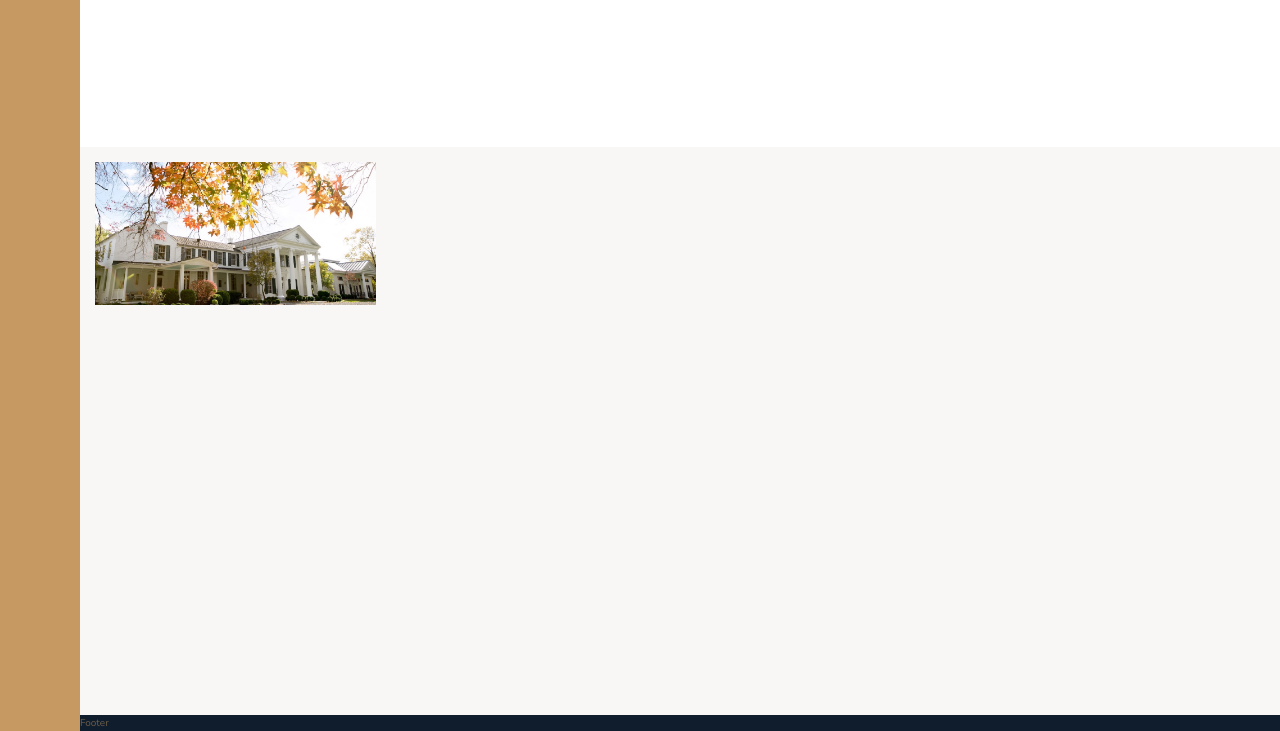
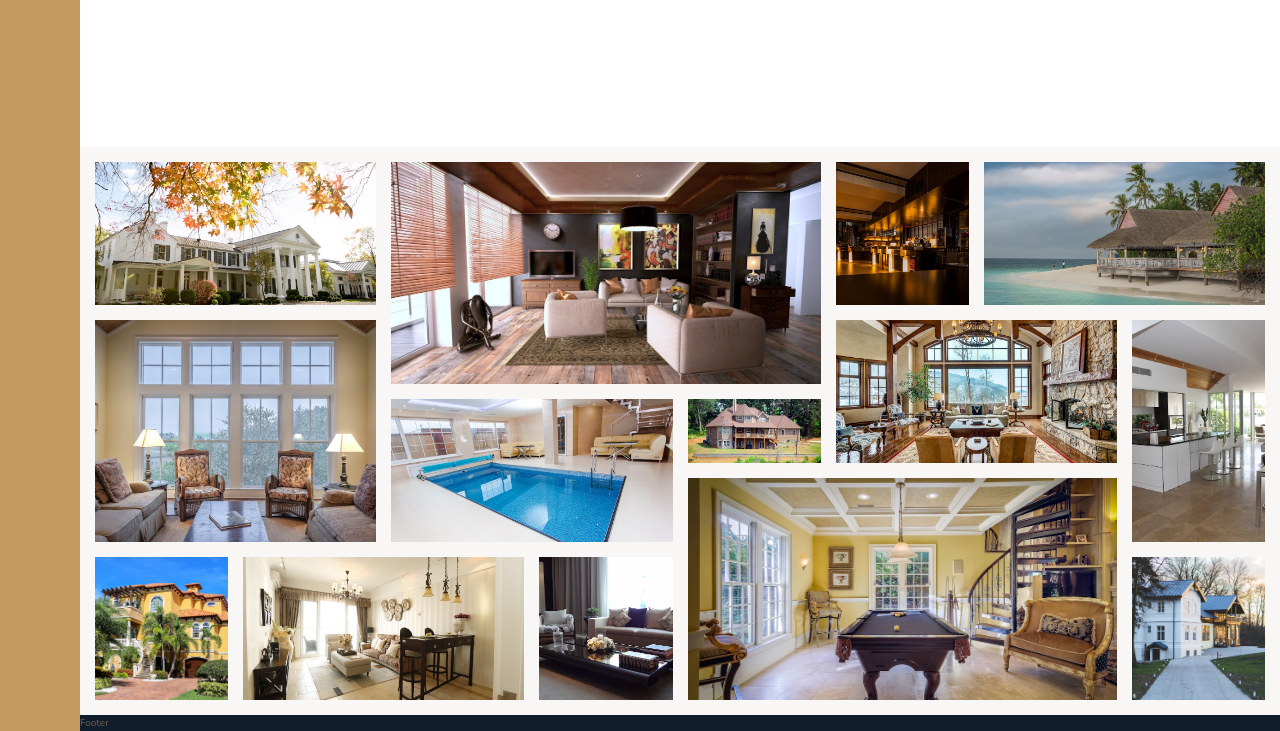
Before and after one commit to UnknownMonk/Css-grid-website, a website: page index.html in a window 1280 px wide. Shown: the part 2952-3683 px from the top of the page. Drawn offline with nearby package versions, Linux system fonts and the light colour scheme.

Commit message:
added pic position to gallery

```diff
--- a/index.html
+++ b/index.html
@@ -300,6 +300,70 @@
 
        </figure>
 
+       <figure class="gallery__item gallery__item--2">
+            <img src="img/gal-2.jpeg" alt="Gallery image-2" class="gallery__img">
+
+       </figure>
+
+       <figure class="gallery__item gallery__item--3">
+            <img src="img/gal-3.jpeg" alt="Gallery image-3" class="gallery__img">
+
+       </figure>
+
+       <figure class="gallery__item gallery__item--4">
+            <img src="img/gal-4.jpeg" alt="Gallery image-4" class="gallery__img">
+
+       </figure>
+
+       <figure class="gallery__item gallery__item--5">
+            <img src="img/gal-5.jpeg" alt="Gallery image-5" class="gallery__img">
+
+       </figure>
+
+       <figure class="gallery__item gallery__item--6">
+            <img src="img/gal-6.jpeg" alt="Gallery image-6" class="gallery__img">
+
+       </figure>
+
+       <figure class="gallery__item gallery__item--7">
+            <img src="img/gal-7.jpeg" alt="Gallery image-7" class="gallery__img">
+
+       </figure>
+
+       <figure class="gallery__item gallery__item--8">
+            <img src="img/gal-8.jpeg" alt="Gallery image-8" class="gallery__img">
+
+       </figure>
+
+       <figure class="gallery__item gallery__item--9">
+            <img src="img/gal-9.jpeg" alt="Gallery image-9" class="gallery__img">
+
+       </figure>
+
+       <figure class="gallery__item gallery__item--10">
+            <img src="img/gal-10.jpeg" alt="Gallery image-10" class="gallery__img">
+
+       </figure>
+
+       <figure class="gallery__item gallery__item--11">
+            <img src="img/gal-11.jpeg" alt="Gallery image-11" class="gallery__img">
+
+       </figure>
+
+       <figure class="gallery__item gallery__item--12">
+            <img src="img/gal-12.jpeg" alt="Gallery image-12" class="gallery__img">
+
+       </figure>
+       <figure class="gallery__item gallery__item--13">
+            <img src="img/gal-13.jpeg" alt="Gallery image-13" class="gallery__img">
+
+       </figure>
+       <figure class="gallery__item gallery__item--14">
+            <img src="img/gal-14.jpeg" alt="Gallery image-14" class="gallery__img">
+
+       </figure>
+
+
     </section>
     <footer class="footer">
         Footer
--- a/sass/_gallery.scss
+++ b/sass/_gallery.scss
@@ -9,10 +9,82 @@
   padding: 1.5rem;
 
   &__item {
+
+
     &--1 {
       grid-row: 1 / span 2;
       grid-column: 1 / span 2;
     }
+
+    &--2 {
+      grid-row: 1 / span 3;
+      grid-column: 3 / span 3;
+    }
+
+    &--3 {
+      grid-row: 1 / span 2;
+      grid-column: 6 / span 1;
+    }
+
+    &--4 {
+      grid-row: 1 / span 2;
+      grid-column: 7 / span 2;
+    }
+
+
+    &--5 {
+      grid-row: 3 / span 3;
+      grid-column: 1 / span 2;
+    }
+
+    &--6 {
+      grid-row: 4 / span 2;
+      grid-column: 3 / span 2;
+    }
+
+    &--7 {
+      grid-row: 4 / span 1;
+      grid-column: 5 / span 1;
+    }
+
+     &--8 {
+       grid-row: 3 / span 2;
+       grid-column: 6 / span 2;
+     }
+
+     &--9 {
+       grid-row: 3 / span 3;
+       grid-column: 8 / span 1;
+
+
+     }
+
+     &--10 {
+      grid-row: 6 / span 2;
+      grid-column: 1 / span 1;
+
+     }
+
+     &--11 {
+       grid-row: 6 / span 2;
+       grid-column: 2 / span 2;
+     }
+
+     &--12 {
+       grid-row: 6 / span 2;
+       grid-column: 4 / span 1;
+     }
+
+     &--13 {
+       grid-row: 5 / span 3;
+       grid-column: 5 / span 3;
+     }
+
+     &--14 {
+       grid-row: 6 / span 2;
+       grid-column: 8 / span 1;
+     }
+
 
   }
 
```
Also changed, not shown: css/style.css.
